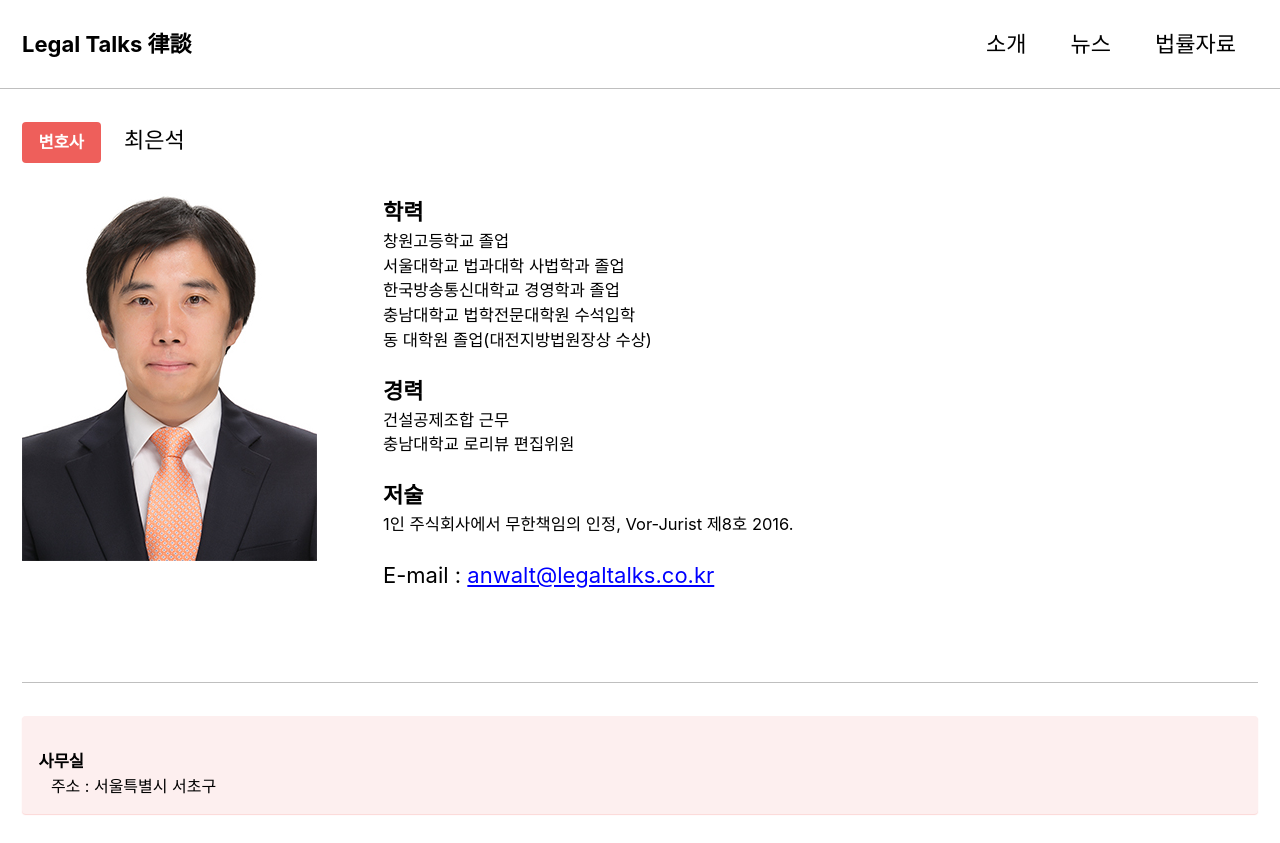
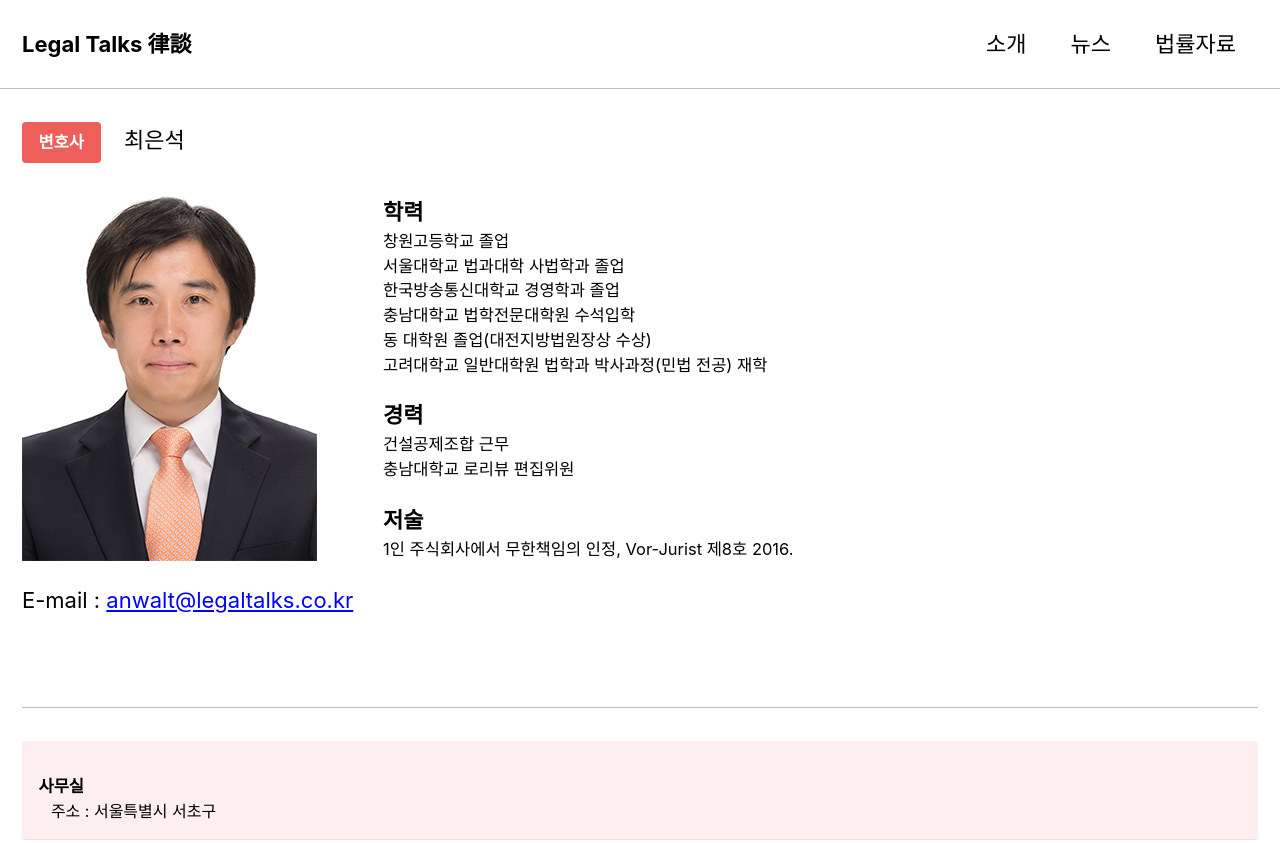
Before and after one commit to legaltalks/e-law.github.io, a Jekyll site: the page built from _pages/about.md, in a window 1280 px wide and 900 px high, cut to the strip 0-843 px from the top of the window. Built offline with Jekyll 4.4.1, drawn with Linux system fonts in a browser that asks for light colours; cached includes are drawn as plain includes; nearby versions of some CDN libraries.

Commit message:
Update about.md

```diff
--- a/_pages/about.md
+++ b/_pages/about.md
@@ -16,6 +16,7 @@ date: 2019-04-27 03:26 +0900
 : 한국방송통신대학교 경영학과 졸업
 : 충남대학교 법학전문대학원 수석입학
 : 동 대학원 졸업(대전지방법원장상 수상)
+: 고려대학교 일반대학원 법학과 박사과정(민법 전공) 재학
 
 경력
 : 건설공제조합 근무
```
